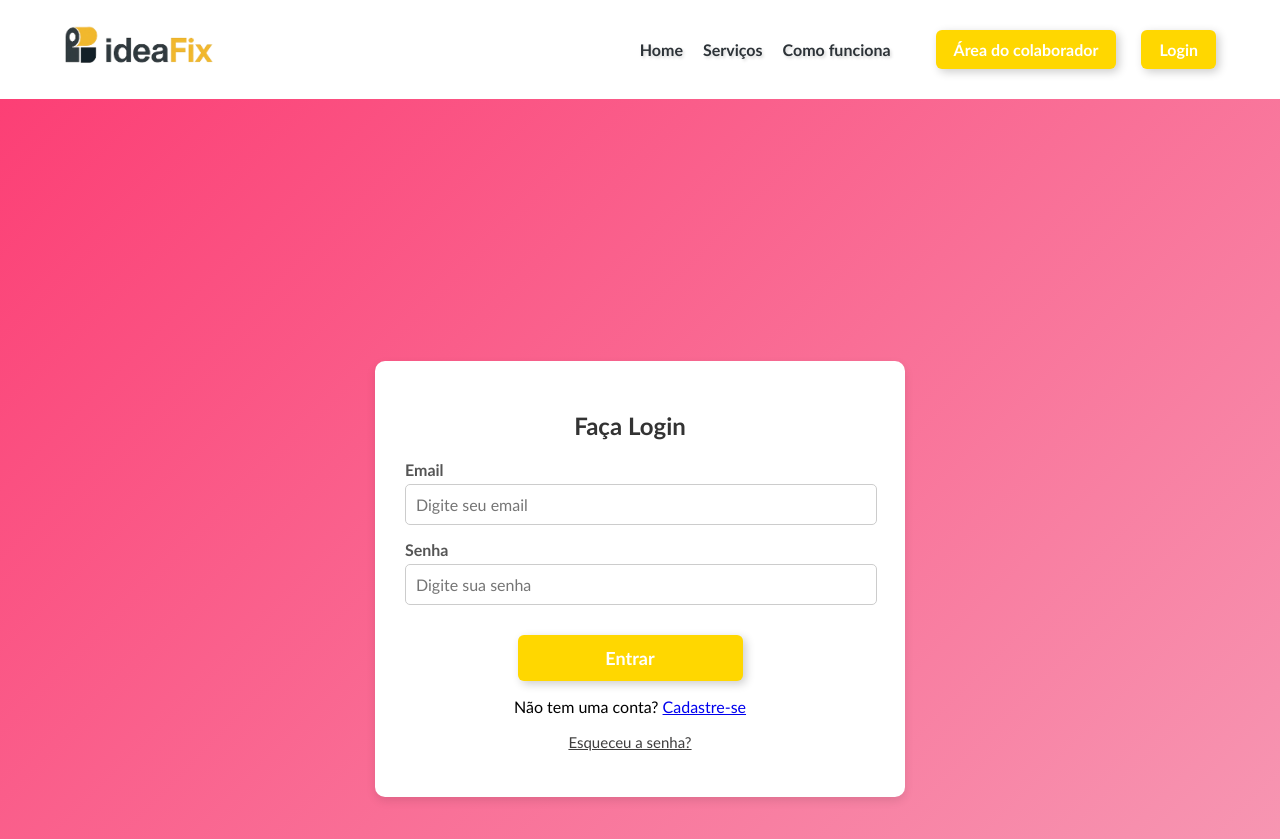
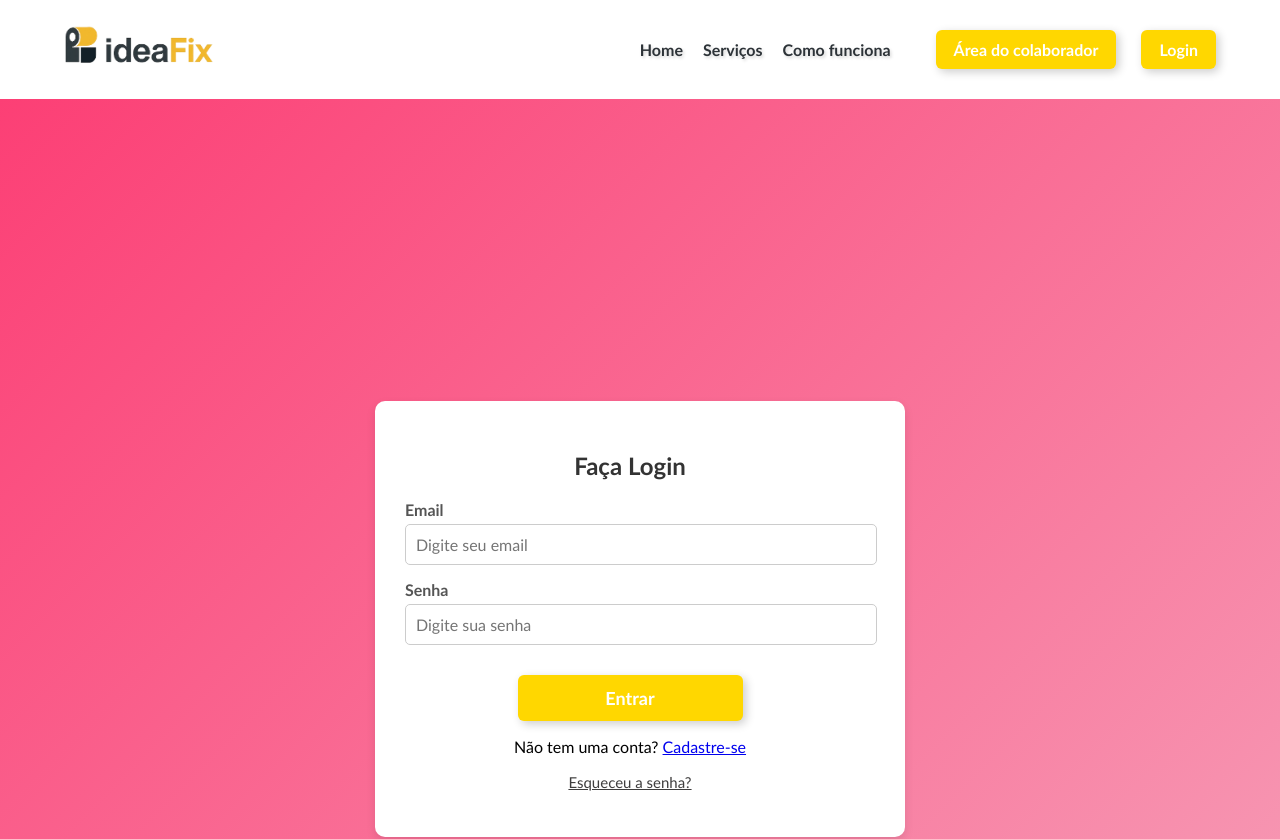
Before and after one commit to aziul89/fixapp_web, a React (Create React App) app: page /login in a window 1280 px wide. Shown: the top 839 px of the page. Built offline with nearby package versions, Linux system fonts and the light colour scheme.

Commit message:
Update Register.css

```diff
--- a/src/styles/Register.css
+++ b/src/styles/Register.css
@@ -2,7 +2,7 @@
     display: flex;
     justify-content: center;
     align-items: center;
-    padding-top: 80px; /* Espaço para o navbar */
+    padding-top: 120px; /* Espaço para o navbar */
     padding-bottom: 100px; /* Espaço para o footer */
     height: 100vh;
 
```
